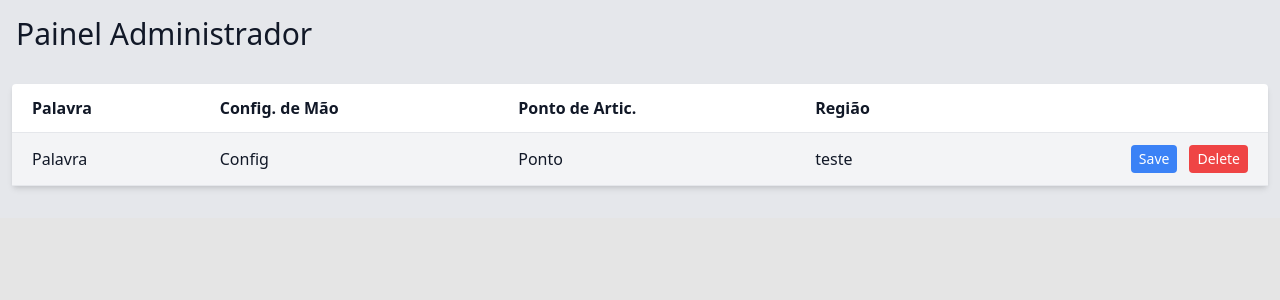
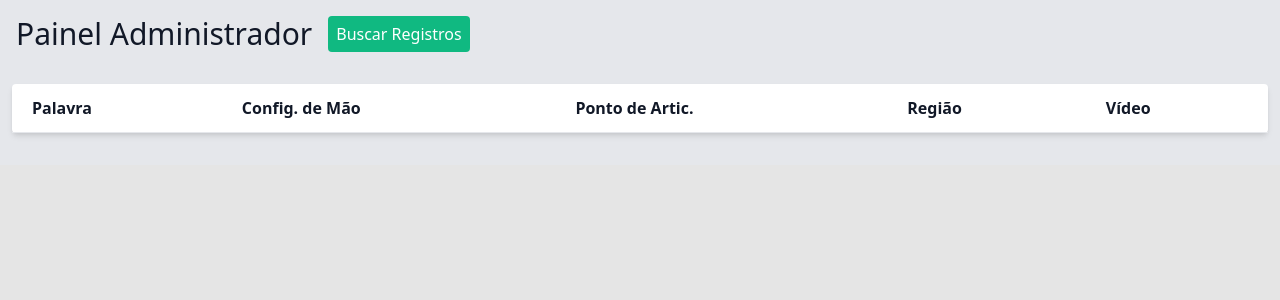
Before and after one commit to zeeheb/dicionario, a React (Create React App) app: page /painel in a window 1280 px wide. Shown: the top 300 px of the page. Built offline with nearby package versions, Linux system fonts and the light colour scheme.

Commit message:
grid painel + inicio save delete

```diff
--- a/public/index.html
+++ b/public/index.html
@@ -27,7 +27,7 @@
       work correctly both with client-side routing and a non-root public URL.
       Learn how to configure a non-root public URL by running `npm run build`.
     -->
-    <title>React App</title>
+    <title>Dicionário Colaborativo de Libras</title>
   </head>
   <body>
     <noscript>You need to enable JavaScript to run this app.</noscript>
--- a/src/components/Painel/Painel.jsx
+++ b/src/components/Painel/Painel.jsx
@@ -1,10 +1,124 @@
-import React, {Component, useState} from "react";
+import React, {Component, useEffect, useState} from "react";
 import '../../App.css';
 import 'react-toastify/dist/ReactToastify.css';
+import Axios from "axios";
+import {toast} from "react-toastify";
 
 
 function Painel(props) {
 
+    const [sinaisBd, setSinaisBd] = useState([]);
+    const [sinalAtual, setSinalAtual] = useState({});
+
+    const buscarRegistros = () => {
+        setSinalAtual({});
+        setSinaisBd([]);
+        Axios.get(`http://localhost:3001/grid/palavras/`)
+            .then(response => {
+
+                if (!response.data.length) {
+                    // setRegiao("");
+                    // setPalavra("");
+                    toast.error("Sem novos registros no Dicionário!!");
+                    return;
+                }
+
+                console.log("Resposta::::::::", response);
+
+                const sinais = [];
+                let avaliacao = '';
+                let caminho = '';
+                let regioes = [];
+                let pts = [];
+                let configs = [];
+                let idAtual = response.data[0]['id_sinal'];
+                response.data.forEach((resp, idx) => {
+
+                    if (resp['id_sinal'] === idAtual) {
+                        if (!regioes.includes(resp['uf_regiao'])) {
+                            regioes.push(resp['uf_regiao']);
+                        }
+
+                        if (!pts.includes(resp['nome_ponto'])) {
+                            pts.push(resp['nome_ponto']);
+                        }
+
+                        if (!configs.includes(resp['id_config'])) {
+                            configs.push(resp['id_config']);
+                        }
+
+                        if (caminho === '') {
+                            caminho = resp.caminho;
+                        }
+
+                        if (avaliacao === '') {
+                            avaliacao = resp['media_avaliacao'];
+                        }
+
+                        if (response.data.length === idx +1) {
+                            sinais.push({
+                                id_sinal: idAtual,
+                                palavra: resp.palavra,
+                                regiao: regioes.join(","),
+                                ponto: pts.join(","),
+                                config: configs.join(","),
+                                caminho:  "file://E:/collegespace/tcc/dicionario/server/uploads/" + resp.caminho,
+                                avaliacao: resp['media_avaliacao']
+                            });
+                        }
+
+                    } else {
+                        console.log(regioes);
+                        sinais.push({
+                            id_sinal: idAtual,
+                            palavra: resp.palavra,
+                            regiao: regioes.join(","),
+                            ponto: pts.join(","),
+                            config: configs.join(","),
+                            caminho: "file://E:/collegespace/tcc/dicionario/server/uploads/" + caminho,
+                            avaliacao: avaliacao
+                        });
+
+                        idAtual = resp['id_sinal'];
+                        regioes = []; pts = []; configs = []; avaliacao = ''; caminho = '';
+                        regioes.push(resp['uf_regiao']);
+                        pts.push(resp['nome_ponto']);
+                        configs.push(resp['id_config']);
+                        avaliacao = resp['media_avaliacao'];
+                        caminho = resp.caminho;
+
+                        if (response.data.length === idx +1) {
+                            sinais.push({
+                                id_sinal: idAtual,
+                                palavra: resp.palavra,
+                                regiao: regioes.join(","),
+                                ponto: pts.join(","),
+                                config: configs.join(","),
+                                caminho:  "file://E:/collegespace/tcc/dicionario/server/uploads/" + resp.caminho,
+                                avaliacao: resp['media_avaliacao']
+                            });
+                        }
+                    }
+                })
+                console.log(sinais);
+
+                toast.success(sinais.length + " sinais encontrados!!")
+                setSinalAtual(sinais[0]);
+                setSinaisBd(sinais);
+            })
+    }
+
+    const aceitaSinal = () => {
+        Axios.post().then(() => {
+            toast.success("Sinal aceito com sucesso!");
+        })
+    }
+
+    const recusaSinal = () => {
+        Axios.post().then(() => {
+            toast.success("Sinal recusado com sucesso!");
+        })
+    }
 
     return (
         <div className="text-gray-900 bg-gray-200">
@@ -12,6 +126,11 @@ function Painel(props) {
                 <h1 className="text-3xl">
                     Painel Administrador
                 </h1>
+                <button
+                    onClick={() => buscarRegistros()}
+                    type="button"
+                    className="ml-4 mr-3 text-md bg-green-500 hover:bg-green-700 text-white py-1 px-2 rounded focus:outline-none focus:shadow-outline">Buscar Registros
+                </button>
             </div>
             <div className="px-3 py-4 flex justify-center">
                 <table className="w-full text-md bg-white shadow-md rounded mb-4">
@@ -21,23 +140,39 @@ function Painel(props) {
                         <th className="text-left p-3 px-5">Config. de Mão</th>
                         <th className="text-left p-3 px-5">Ponto de Artic.</th>
                         <th className="text-left p-3 px-5">Região</th>
+                        <th className="text-left p-3 px-5">Vídeo</th>
 
                         <th></th>
                     </tr>
-                    <tr className="border-b hover:bg-orange-100 bg-gray-100">
-                        <td className="p-3 px-5">Palavra</td>
-                        <td className="p-3 px-5">Config</td>
-                        <td className="p-3 px-5">Ponto</td>
-                        <td className="p-3 px-5">teste</td>
-                        <td className="p-3 px-5 flex justify-end">
-                            <button type="button"
-                                    className="mr-3 text-sm bg-blue-500 hover:bg-blue-700 text-white py-1 px-2 rounded focus:outline-none focus:shadow-outline">Save
-                            </button>
-                            <button type="button"
-                                    className="text-sm bg-red-500 hover:bg-red-700 text-white py-1 px-2 rounded focus:outline-none focus:shadow-outline">Delete
-                            </button>
-                        </td>
-                    </tr>
+                    {
+                        sinaisBd.map( (s) =>
+                        (<tr className="border-b hover:bg-orange-100 bg-gray-100">
+                            <td className="p-3 px-5">{s.palavra}</td>
+                            <td className="p-3 px-5">{s.config}</td>
+                            <td className="p-3 px-5">{s.ponto}</td>
+                            <td className="p-3 px-5">{s.regiao}</td>
+                            <td className="p-3 px-5">
+                                <div style={{marginTop: '20px'}}>
+                                    <video width="350" height="250" controls="controls">
+                                        <source type="video/mp4"
+                                                src="/../../../../server/public/1fd58e43-d0ff-4539-91eb-03b2a0f464ba.mp4"/>
+                                    </video>
+                                </div>
+                            </td>
+                            <td className="p-3 px-5 flex justify-end">
+                                <button
+                                    onClick={() => aceitaSinal(s.id_sinal)}
+                                    type="button"
+                                    className="mt-6 mr-3 text-lg bg-blue-500 hover:bg-blue-700 text-white py-1 px-2 rounded focus:outline-none focus:shadow-outline">Aceitar
+                                </button>
+                                <button
+                                    onClick={() => recusaSinal(s.id_sinal)}
+                                    type="button"
+                                    className="mt-6 text-lg bg-red-500 hover:bg-red-700 text-white py-1 px-2 rounded focus:outline-none focus:shadow-outline">Recusar
+                                </button>
+                            </td>
+                        </tr>))
+                    }
 
                     </tbody>
                 </table>
```
